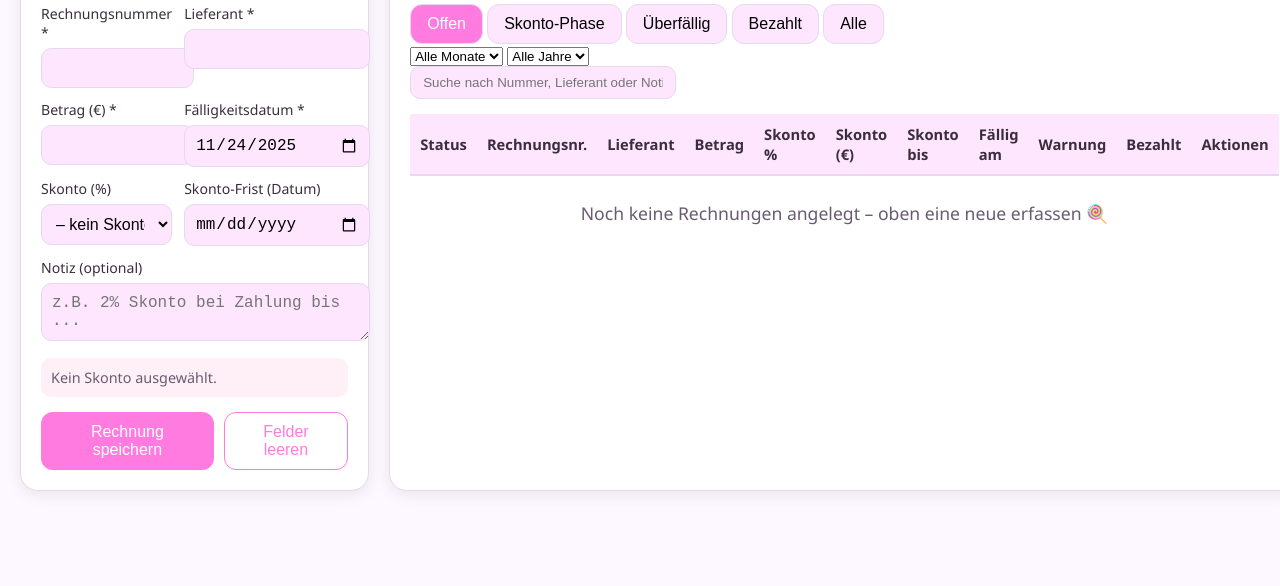
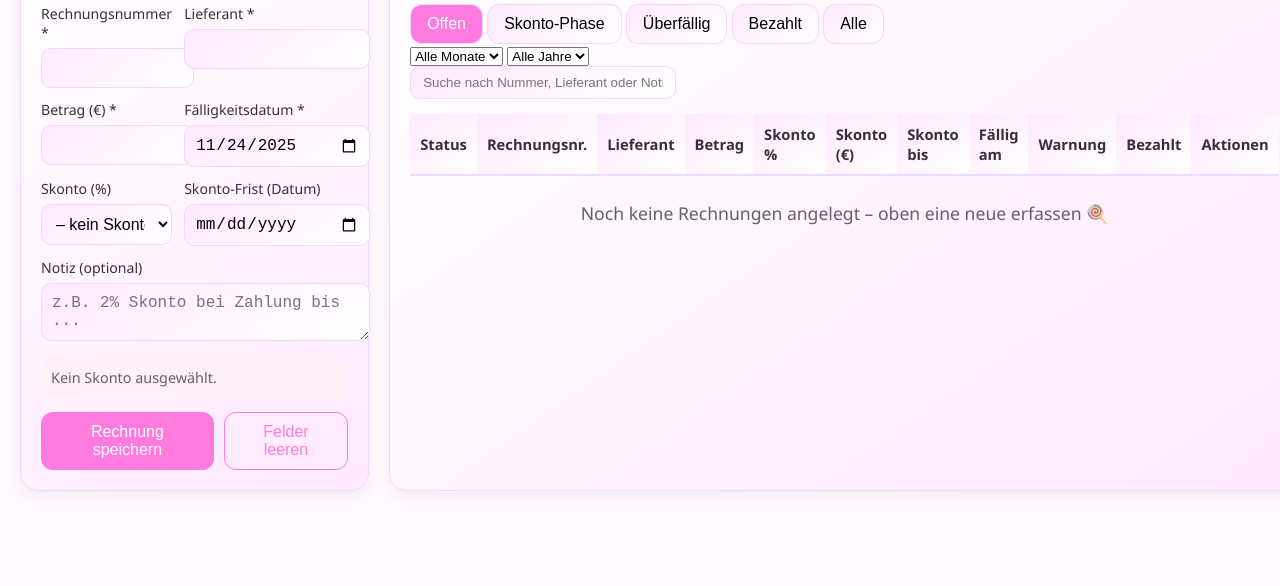
Before and after one commit to jungbauer-1968/rechnungs-cockpit, a plain HTML site: page index.html in a window 1280 px wide. Shown: the part 214-800 px from the top of the page. Drawn offline with Linux system fonts and the light colour scheme.

Commit message:
Update style.css

```diff
--- a/style.css
+++ b/style.css
@@ -2,9 +2,45 @@
    GLOBAL
 --------------------------------*/
 :root {
-  --bg: #fdf7ff;
-  --bg-panel: #ffffff;
-  --bg-accent: #ffe6ff;
+  /* Candy Background */
+  --bg: #fff8ff;
+
+  /* Panel soft gradients */
+  --bg-panel: linear-gradient(145deg, #fff, #ffe9ff);
+  --bg-accent: linear-gradient(145deg, #ffe9ff, #fff);
+
+  /* Candy Text */
+  --text: #3a2e3d;
+  --text-light: #6a5b70;
+
+  /* Candy Buttons & Highlights */
+  --primary: #ff7be0;
+  --primary-dark: #e36fcc;
+
+  /* Mixed Cute Colors */
+  --accent-blue: #a7d5ff;
+  --accent-green: #b9f8c6;
+  --accent-yellow: #ffe8a3;
+  --accent-red: #ff8b8b;
+  --accent-purple: #e0b3ff;
+  --accent-orange: #ffd2a6;
+  --accent-mint: #b5fff1;
+
+  /* Borders & Shadows */
+  --border: #f0d8ff;
+  --shadow: rgba(0, 0, 0, 0.06);
+}
+.panel-form { background: var(--accent-blue); }
+.panel-list { background: var(--accent-mint); }
+.panel-suppliers { background: var(--accent-purple); }
+
+.summary-box { background: var(--accent-yellow); }
+
+.row-open { background: #e8f5ff; }
+.row-skonto { background: #fffbe0; }
+.row-overdue { background: #ffe4e4; }
+.row-paid { background: #e5ffe9; }
+
 
   --text: #3a2e3d;
   --text-light: #6a5b70;
```
